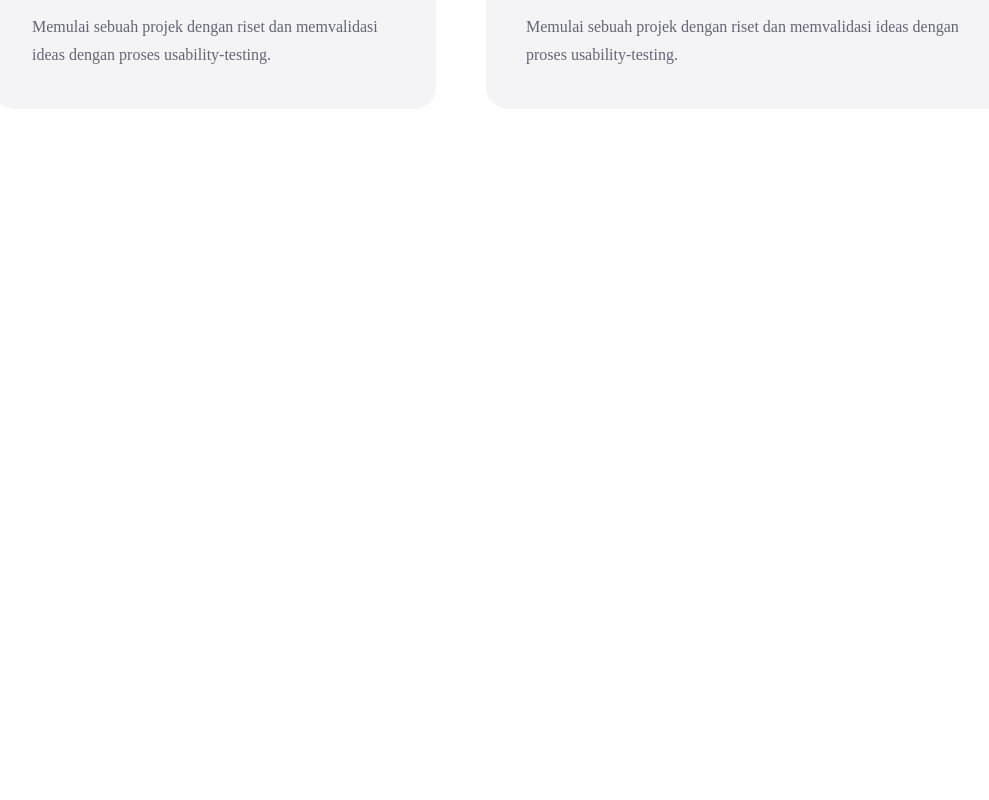
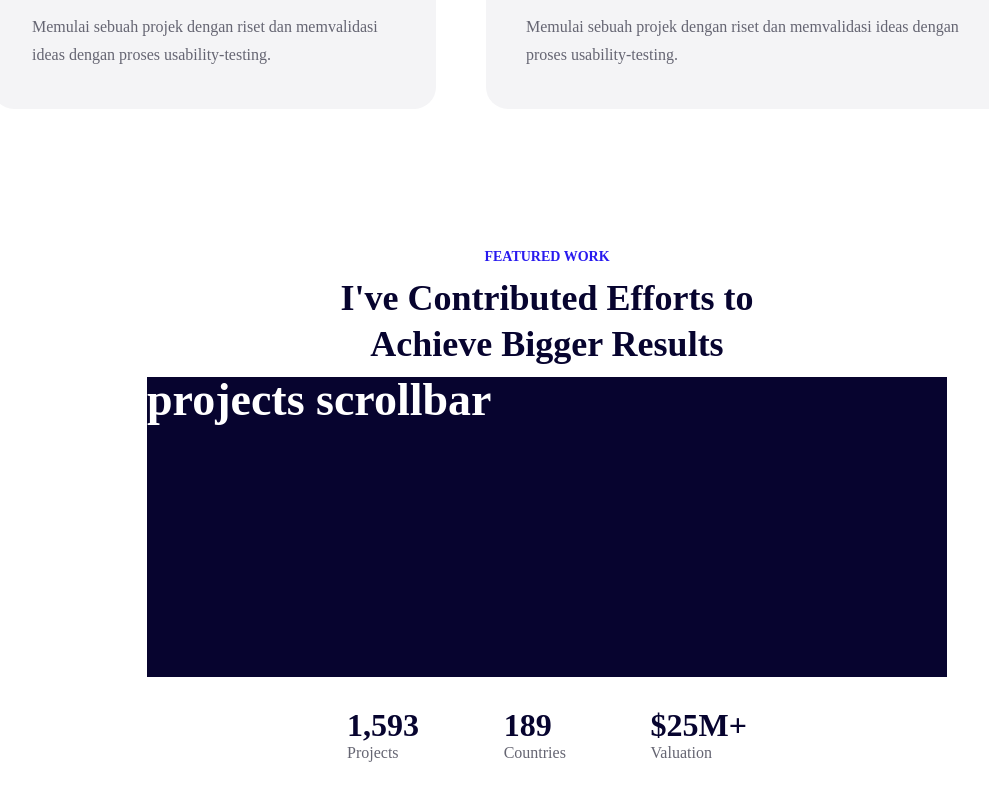
Before and after one commit to AishaMirza1/portokuPortfolio, a React (Vite) app: page / in a window 1280 px wide. Shown: the part 1198-1998 px from the top of the page, without its empty margins (93-1082 px from the left). Before the commit the page ends 1377 px from the top, so only its background shows below. Built offline with nearby package versions, Linux system fonts and the light colour scheme.

Commit message:
Created testimonial section

```diff
--- /dev/null
+++ b/src/components/sections/FeaturedWorkSection.jsx
@@ -0,0 +1,30 @@
+import styles from './featuredWorkSection.module.css';
+export default function FeaturedWorkSection() {
+  return (
+    <section className={styles.featuredWorkSection}>
+      <div className={styles.featuredWorkSectionHeader}>
+        <p>FEATURED WORK</p>
+        <p>I&apos;ve Contributed Efforts to Achieve Bigger Results</p>
+      </div>
+      <div>
+        <p>projects scrollbar</p>
+      </div>
+      <div className={styles.featuredWorkSectionStats}>
+        <ul>
+          <li>
+            <span>1,593</span>
+            <p>Projects</p>
+          </li>
+          <li>
+            <span>189</span>
+            <p>Countries</p>
+          </li>
+          <li>
+            <span>$25M+</span>
+            <p>Valuation</p>
+          </li>
+        </ul>
+      </div>
+    </section>
+  );
+}
--- /dev/null
+++ b/src/components/sections/SkillSection.jsx
@@ -0,0 +1,34 @@
+import CardSkill from '../cardSkill/CardSkill';
+import styles from '../../pages/home.module.css';
+export default function SkillSection() {
+  return (
+    <section className={styles.homeSkillsSection}>
+      <div className={styles.homeSkillsSectionHeader}>
+        <p>AM I UNICORN?</p>
+        <p>UI/UX Design & Frontend Are My Skills</p>
+      </div>
+      <div>
+        <div className={styles.skillGridContainer}>
+          <CardSkill
+            skillName="Research & Testing"
+            skillDes="Memulai sebuah projek dengan riset dan memvalidasi ideas dengan proses usability-testing."
+          />
+          <CardSkill
+            skillName="Visual Design"
+            skillDes="Memulai sebuah projek dengan riset dan memvalidasi ideas dengan proses usability-testing."
+          />
+        </div>
+        <div className={styles.skillGridContainer2}>
+          <CardSkill
+            skillName="Product Roadmap"
+            skillDes="Memulai sebuah projek dengan riset dan memvalidasi ideas dengan proses usability-testing."
+          />
+          <CardSkill
+            skillName="Lifetime Learner"
+            skillDes="Memulai sebuah projek dengan riset dan memvalidasi ideas dengan proses usability-testing."
+          />
+        </div>
+      </div>
+    </section>
+  );
+}
--- /dev/null
+++ b/src/components/sections/featuredWorkSection.module.css
@@ -0,0 +1,50 @@
+.featuredWorkSection {
+  padding: 7rem 5rem;
+}
+.featuredWorkSectionHeader {
+  text-align: center;
+}
+.featuredWorkSectionHeader p:nth-child(1) {
+  color: #281aef;
+  font-size: 1.4rem;
+  font-weight: bold;
+  margin-bottom: 1rem;
+}
+.featuredWorkSectionHeader p:nth-child(2) {
+  color: #07042f;
+  font-size: 3.6rem;
+  line-height: 4.6rem;
+  font-weight: bold;
+  max-width: 50rem;
+  margin: 0 auto;
+  margin-bottom: 1rem;
+}
+.featuredWorkSection div:nth-child(2) {
+  background-color: #07042f;
+  font-size: 4.6rem;
+  line-height: 4.6rem;
+  font-weight: bold;
+  max-width: 80rem;
+  height: 30rem;
+  margin: 0 auto;
+  margin-bottom: 1rem;
+  color: #fff;
+}
+.featuredWorkSectionStats {
+  margin: 3rem auto;
+  max-width: 40rem;
+}
+.featuredWorkSectionStats ul {
+  display: flex;
+  align-items: center;
+  justify-content: space-between;
+}
+.featuredWorkSectionStats ul span {
+  color: #07042f;
+  font-size: 3.2rem;
+  font-weight: bold;
+}
+.featuredWorkSectionStats ul p {
+  color: #656572;
+  font-size: 1.6rem;
+}
--- /dev/null
+++ b/src/components/sections/footer/Footer.jsx
@@ -0,0 +1,3 @@
+export default function Footer() {
+  return <section>footer</section>;
+}
--- /dev/null
+++ b/src/components/sections/testimonials/Testimonial.jsx
@@ -0,0 +1,19 @@
+import Button from '../button/Button';
+import styles from './testimonial.module.css';
+import TestimonialCard from '../testimonialCard/TestimonialCard';
+export default function Testimonial() {
+  return (
+    <section className={styles.testimonialSection}>
+      <div>
+        <span>
+          <p>TESTIMONIALS</p>
+          <p>Reasons People Love to Work With Me</p>
+        </span>
+        <Button>View All</Button>
+      </div>
+      <div>
+        <TestimonialCard />
+      </div>
+    </section>
+  );
+}
--- a/src/components/testimonialCard/Testimonial.jsx
+++ b/src/components/testimonialCard/TestimonialCard.jsx
@@ -1,4 +1,4 @@
-import styles from './testimonial.module.css';
+import styles from './testimonialCard.module.css';
 
 export default function TestimonialCard() {
   return (
--- a/src/components/testimonialCard/testimonial.module.css
+++ b/src/components/testimonialCard/testimonialCard.module.css
@@ -1,9 +1,12 @@
 .testimonialCard {
-  width: 31.4rem;
+  margin: 0 auto;
+  max-width: 70rem;
   background-color: #f4f4f6;
   text-align: left;
   padding: 2rem;
   border-radius: 1.6rem;
+  display: flex;
+  flex-direction: column;
 }
 .testimonialDis {
   font-size: 1.8rem;
--- a/src/index.css
+++ b/src/index.css
@@ -6,6 +6,11 @@ html {
   padding: 0;
   box-sizing: border-box;
   font-family: 'poppins';
+}
+body {
+  width: 100vw;
+  height: auto;
+  overflow-x: hidden;
 }
 ul,
 ol {
--- a/src/pages/Home.jsx
+++ b/src/pages/Home.jsx
@@ -1,42 +1,19 @@
 import Navbar from '../components/navbar/Navbar';
-import CardSkill from '../components/cardSkill/CardSkill';
+import FeaturedWorkSection from '../components/sections/FeaturedWorkSection';
+import SkillSection from '../components/sections/SkillSection';
+import Testimonial from '../components/testimonials/Testimonial';
 import styles from './home.module.css';
 export default function Home() {
   return (
-    <section>
+    <>
       <Navbar />
       <section className={styles.homeHeader}>
         <p>Hola! I am Angga</p>
         <h1>Full-Stack Designer</h1>
       </section>
-      <section className={styles.homeSkillsSection}>
-        <div className={styles.homeSkillsSectionHeader}>
-          <p>AM I UNICORN?</p>
-          <p>UI/UX Design & Frontend Are My Skills</p>
-        </div>
-        <div>
-          <div className={styles.skillGridContainer}>
-            <CardSkill
-              skillName="Research & Testing"
-              skillDes="Memulai sebuah projek dengan riset dan memvalidasi ideas dengan proses usability-testing."
-            />
-            <CardSkill
-              skillName="Visual Design"
-              skillDes="Memulai sebuah projek dengan riset dan memvalidasi ideas dengan proses usability-testing."
-            />
-          </div>
-          <div className={styles.skillGridContainer2}>
-            <CardSkill
-              skillName="Product Roadmap"
-              skillDes="Memulai sebuah projek dengan riset dan memvalidasi ideas dengan proses usability-testing."
-            />
-            <CardSkill
-              skillName="Lifetime Learner"
-              skillDes="Memulai sebuah projek dengan riset dan memvalidasi ideas dengan proses usability-testing."
-            />
-          </div>
-        </div>
-      </section>
-    </section>
+      <SkillSection />
+      <FeaturedWorkSection />
+      <Testimonial />
+    </>
   );
 }
--- a/src/pages/home.module.css
+++ b/src/pages/home.module.css
@@ -1,5 +1,4 @@
 .homeHeader {
-  width: 100%;
   padding: 7rem 0;
   text-align: center;
 }
@@ -26,6 +25,7 @@
   font-weight: bold;
   font-size: 1.4rem;
 }
+
 .homeSkillsSectionHeader p:nth-child(2) {
   max-width: 45rem;
   color: #07042f;
```
Also changed, not shown: src/components/sections/testimonials/testimonial.module.css (added, +27 -0 lines), src/components/sections/footer/footer.module.css (added).
